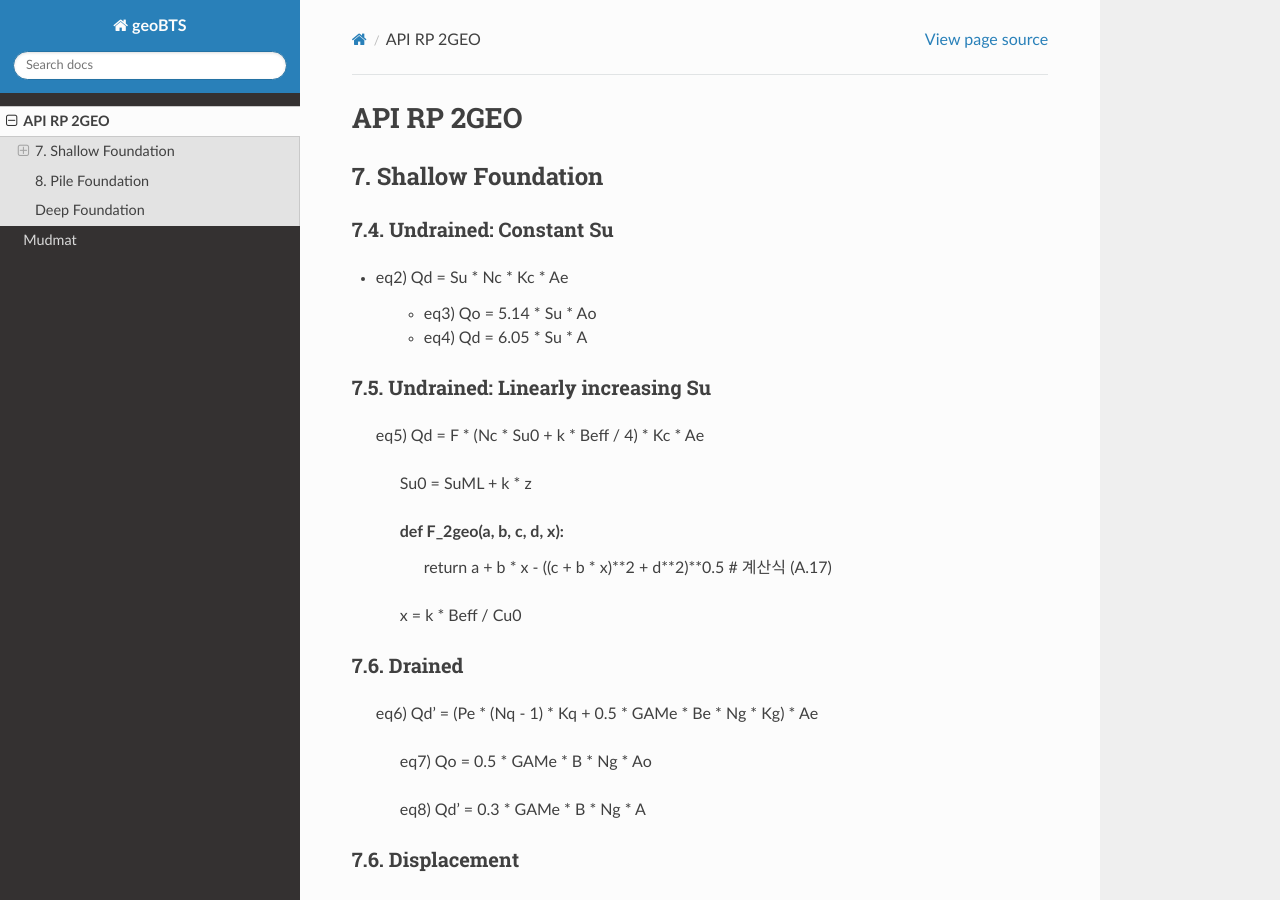
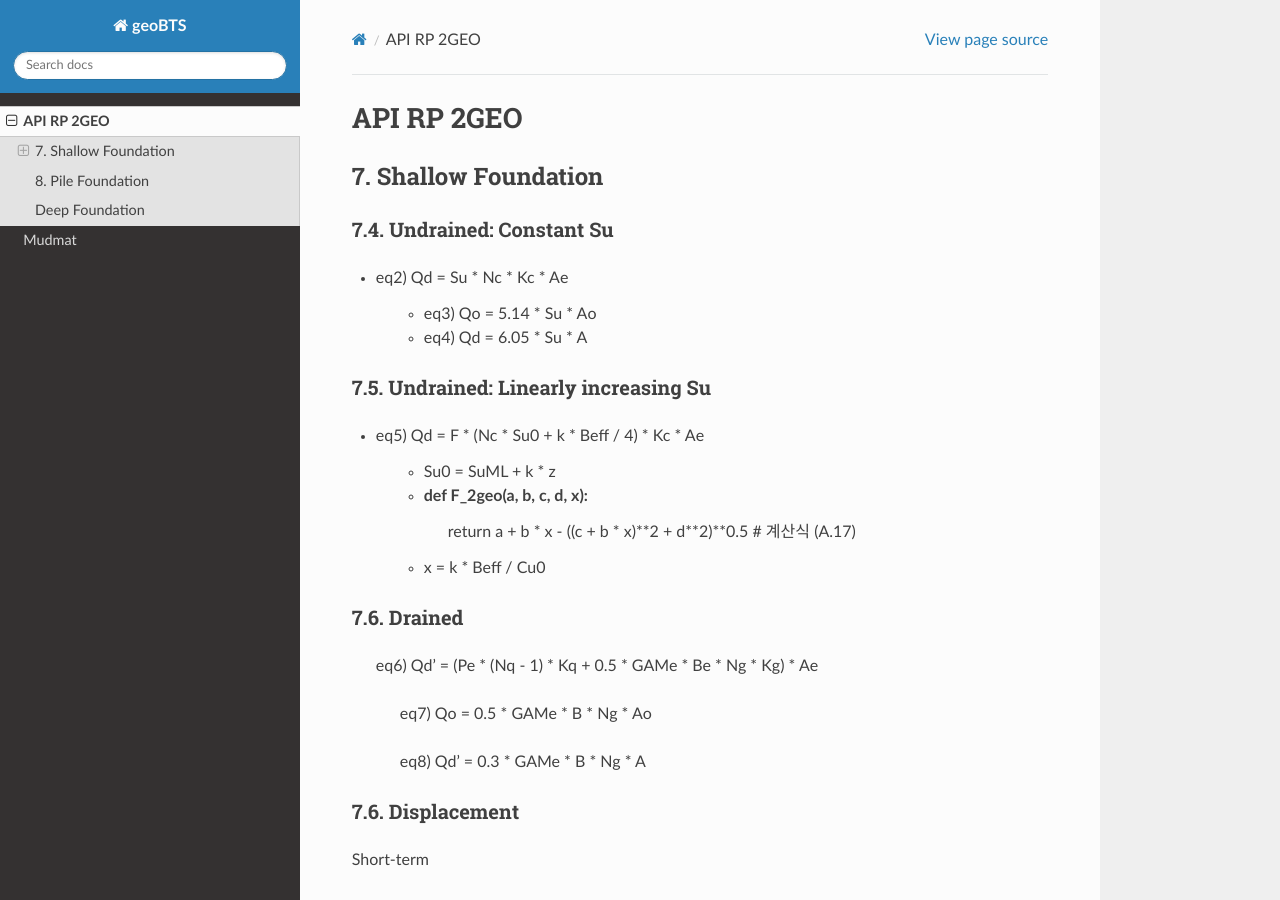
Before and after one commit to jungsohn/geoBTS, a Sphinx documentation site: the page built from docs/source/API_2GEO.rst, in a window 1280 px wide and 900 px high. Built offline with Sphinx 7.4.7 and the Read the Docs theme 3.1.0, drawn with Linux system fonts in a browser that asks for light colours.

Commit message:
Update API_2GEO.rst

```diff
--- a/docs/source/API_2GEO.rst
+++ b/docs/source/API_2GEO.rst
@@ -16,14 +16,14 @@ API RP 2GEO
 7.5. Undrained: Linearly increasing Su
 ............................
 
-    eq5) Qd = F * (Nc * Su0 + k * Beff / 4) * Kc * Ae
+- eq5) Qd = F * (Nc * Su0 + k * Beff / 4) * Kc * Ae
 
-        Su0 = SuML + k * z
+        - Su0 = SuML + k * z
 
-        def F_2geo(a, b, c, d, x):
+        - def F_2geo(a, b, c, d, x):
             return a + b * x - ((c + b * x)**2 + d**2)**0.5  # 계산식 (A.17)
 
-        x = k * Beff / Cu0
+        - x = k * Beff / Cu0
 
 7.6. Drained
 ............................
```
